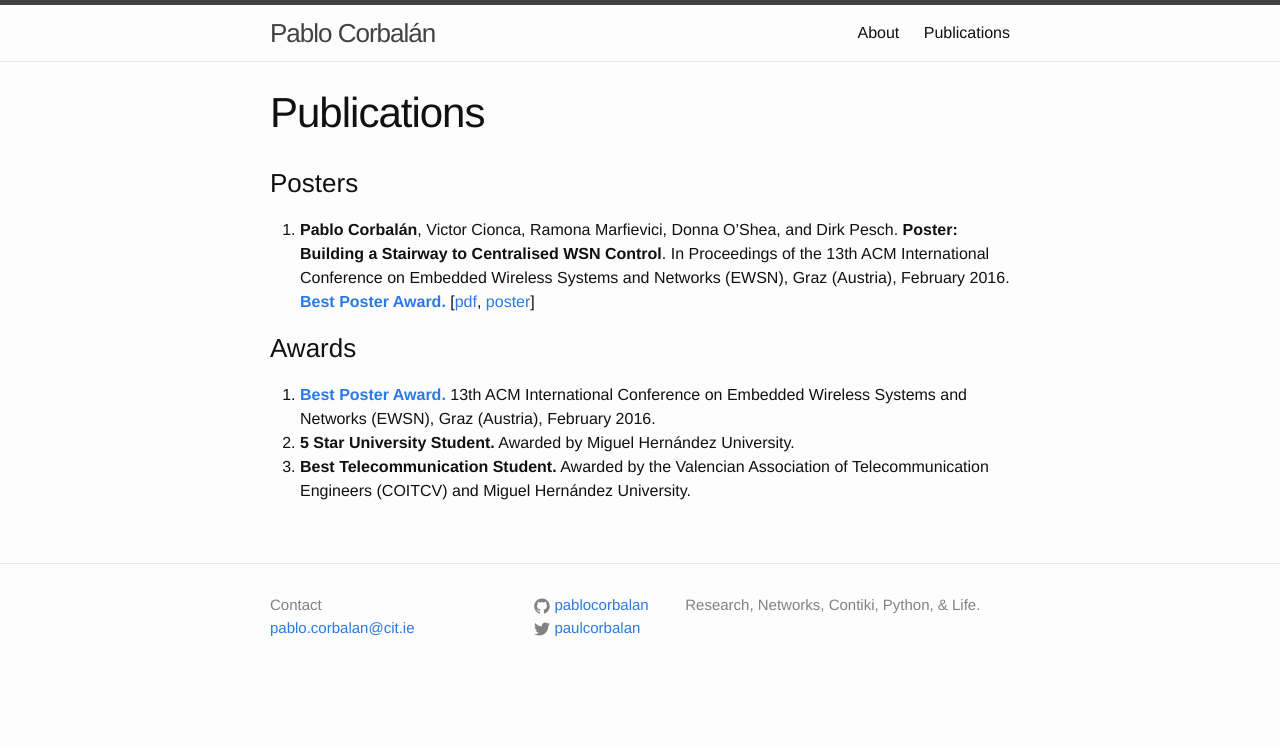
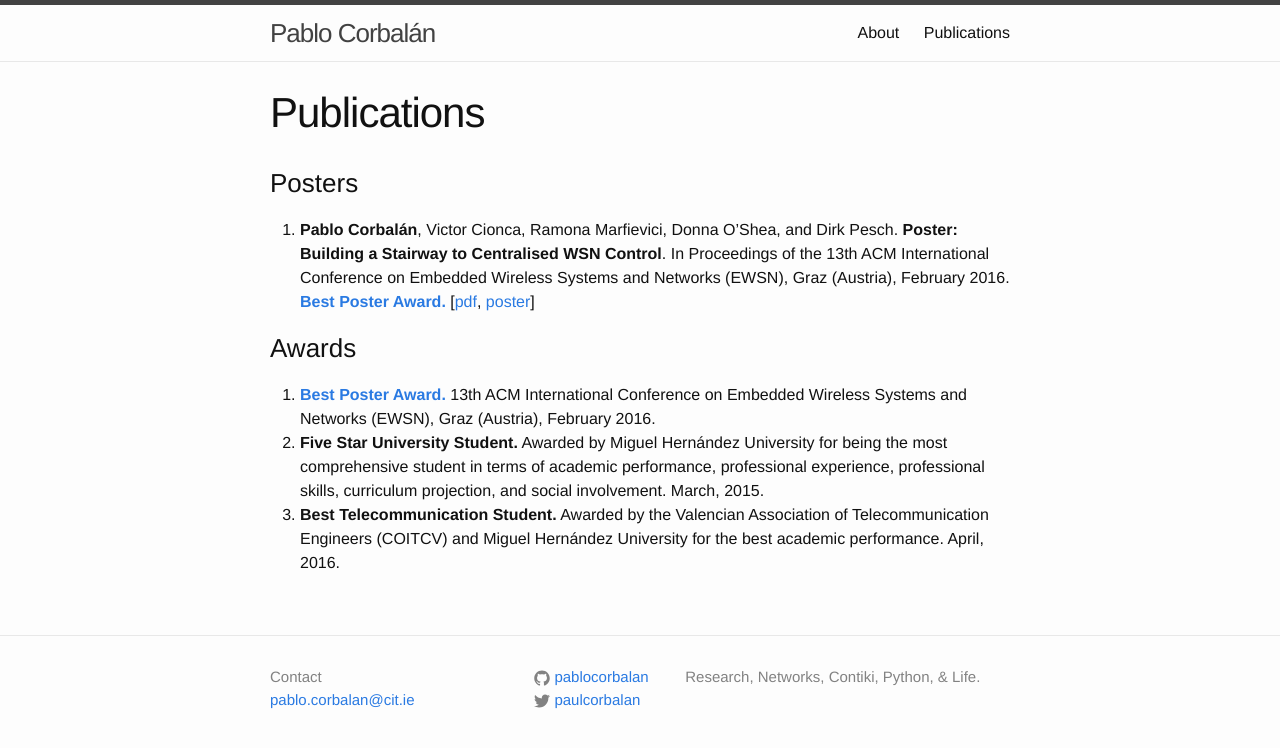
Before and after one commit to pablocorbalan/pablocorbalan.github.io, a Jekyll site: the page built from publications.md, in a window 1280 px wide. Shown: the top 748 px of the page. Built offline with Jekyll 4.4.1, drawn with Linux system fonts in a browser that asks for light colours.

Commit message:
Describe awards in publications.md

```diff
--- a/publications.md
+++ b/publications.md
@@ -10,5 +10,5 @@
 
 ### Awards
 1. **[Best Poster Award.](http://www.iti.tugraz.at/EWSN2016/cms/index.php?id=36)** 13th ACM International Conference on Embedded Wireless Systems and Networks (EWSN), Graz (Austria), February 2016.
-2. **5 Star University Student.** Awarded by Miguel Hernández University.
-3. **Best Telecommunication Student.** Awarded by the Valencian Association of Telecommunication Engineers (COITCV) and Miguel Hernández University.
+2. **Five Star University Student.** Awarded by Miguel Hernández University for being the most comprehensive student in terms of academic performance, professional experience, professional skills, curriculum projection, and social involvement. March, 2015.
+3. **Best Telecommunication Student.** Awarded by the Valencian Association of Telecommunication Engineers (COITCV) and Miguel Hernández University for the best academic performance. April, 2016.
```
